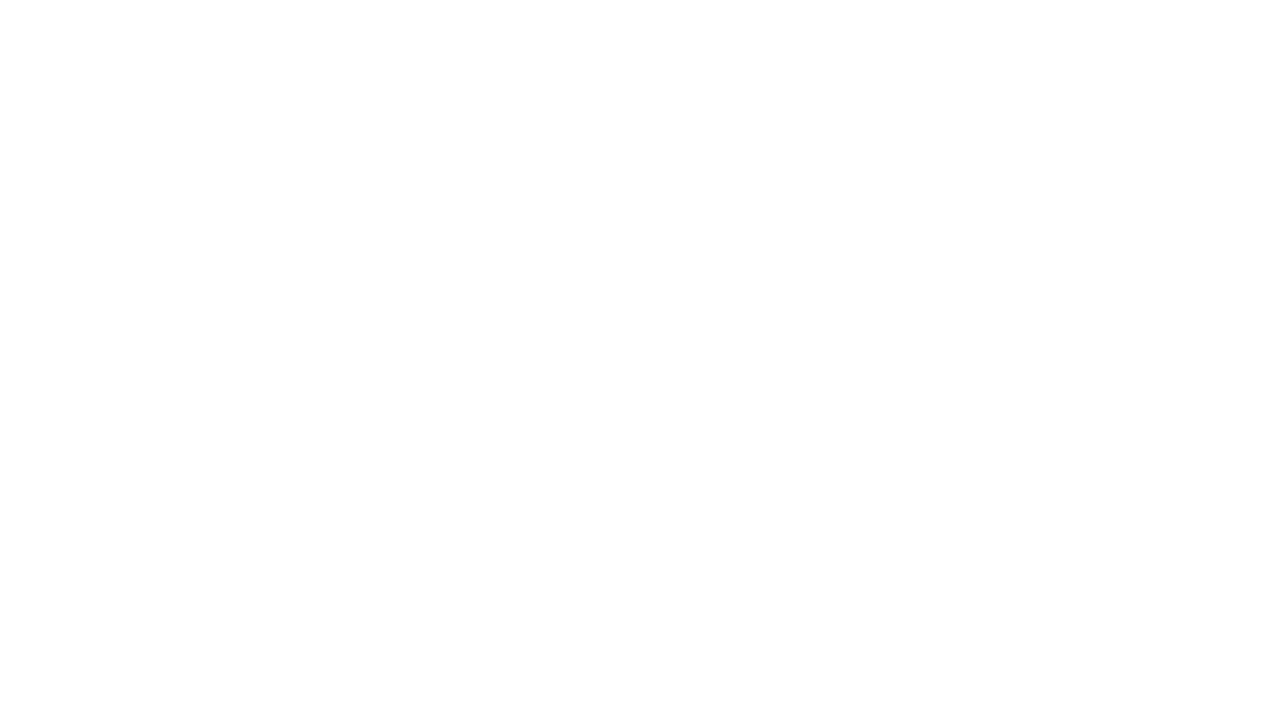
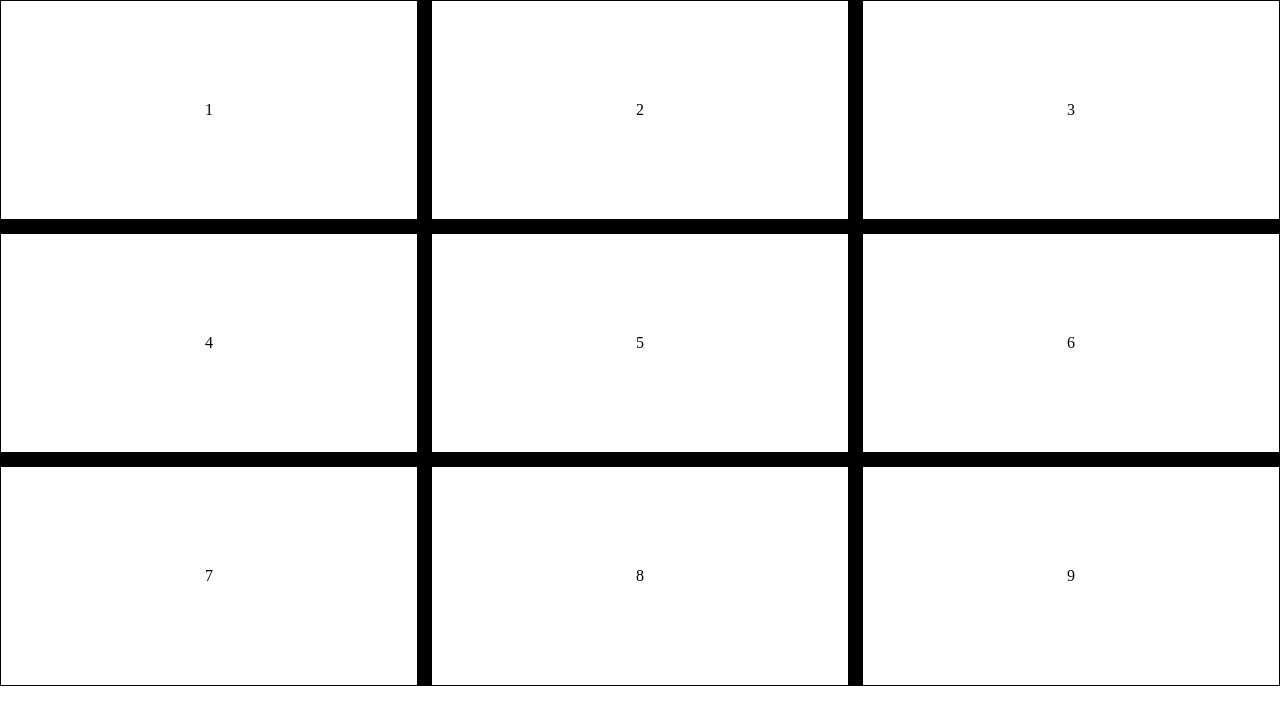
Before and after one commit to Tropienet/tic-tac-toe-, a plain HTML site: page index.html in a window 1280 px wide. Drawn offline with Linux system fonts and the light colour scheme.

```diff
--- a/index.html
+++ b/index.html
@@ -8,5 +8,11 @@
     <link rel="stylesheet" href="./styles/style.css" />
     <title>Tic Tac Toe</title>
   </head>
-  <body></body>
+  <body>
+    <div class="container">
+        <div class="board-container">
+
+        </div>
+    </div>
+  </body>
 </html>
--- a/script.js
+++ b/script.js
@@ -16,15 +16,36 @@ const gameBoard = (() => {
     };
 })();
 
+function createBoardElement( space ) {
+            const boardContainer = document.querySelector('.board-container');
+
+            const spaceOnBoard = document.createElement('div');
+
+            spaceOnBoard.classList.add('space');
+            spaceOnBoard.textContent = space;
+
+            spaceOnBoard.addEventListener("click", () => {
+                spaceOnBoard.textContent = "x"
+            })
+
+            boardContainer.appendChild(spaceOnBoard);
+}
+
 const game = (() => {
     const start = (board) => board.forEach(row => {
         row.forEach(space => {
-            console.log(space);
+            createBoardElement(space);
         })
     });
+    const playRound = (playerOne, playerTwo) => {
+        console.log(playerOne.name)
+        console.log(playerTwo)
+    }
     return {
         start,
+        playRound,
     };
 })();
 
 game.start(gameBoard.board);
+game.playRound(tin, "toni");
--- a/styles/style.css
+++ b/styles/style.css
@@ -0,0 +1,23 @@
+* {
+    box-sizing: border-box;
+}
+
+body {
+    width: 100%;
+    height: 100vh;
+    margin: 0;
+}
+
+.board-container {
+    display: grid;
+    grid-template-columns: repeat(3, 1fr);
+    background-color: black;
+    gap: 15px;
+    border: solid 1px black;
+}
+
+.space {
+    text-align: center;
+    padding: 100px;
+    background-color: white;
+}
```
